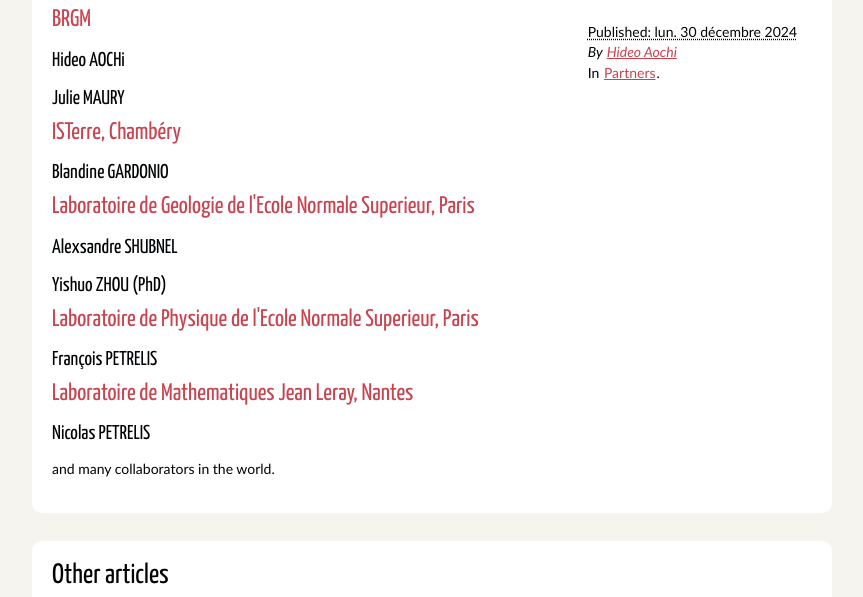
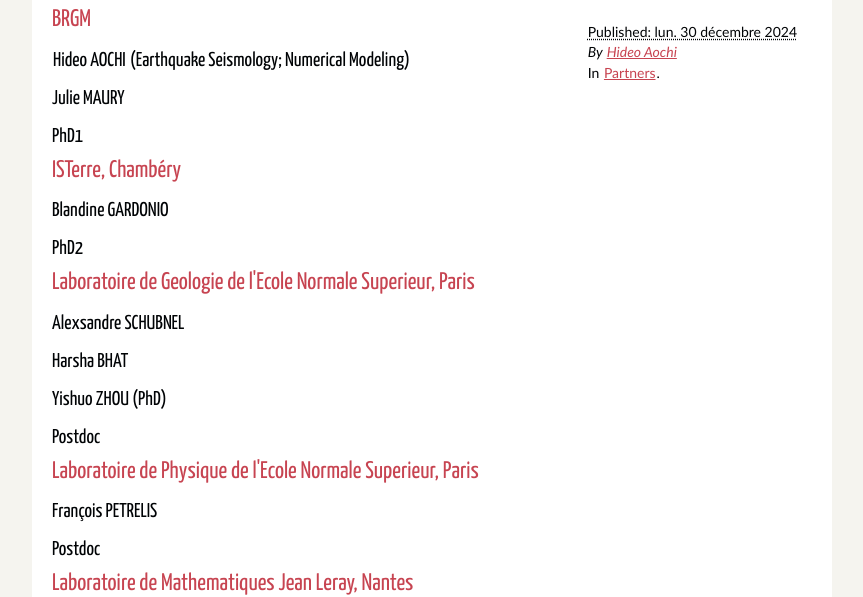
Before and after one commit to aochihi/anr-prems, a plain HTML site: page category/partners.html in a window 1280 px wide. Shown: the part 217-814 px from the top of the page, without its empty margins (208-1071 px from the left). Drawn offline with Linux system fonts and the light colour scheme; a web font is replaced by a local one.

Commit message:
Add files via upload

```diff
--- a/category/partners.html
+++ b/category/partners.html
@@ -34,15 +34,20 @@
 <p>In <a href="https://aochihi.github.io/anr-prems/category/partners.html">Partners</a>.</p>
 
 </footer><!-- /.post-info --><h2>BRGM</h2>
-<h3>Hideo AOCHi</h3>
+<h3><a href="https://aochihi.github.io">Hideo AOCHI</a> (Earthquake Seismology; Numerical Modeling)</h3>
 <h3>Julie MAURY</h3>
+<h3>PhD1</h3>
 <h2>ISTerre, Chambéry</h2>
 <h3>Blandine GARDONIO</h3>
+<h3>PhD2</h3>
 <h2>Laboratoire de Geologie de l'Ecole Normale Superieur, Paris</h2>
-<h3>Alexsandre SHUBNEL</h3>
+<h3>Alexsandre SCHUBNEL</h3>
+<h3>Harsha BHAT</h3>
 <h3>Yishuo ZHOU (PhD)</h3>
+<h3>Postdoc</h3>
 <h2>Laboratoire de Physique de l'Ecole Normale Superieur, Paris</h2>
 <h3>François PETRELIS</h3>
+<h3>Postdoc</h3>
 <h2>Laboratoire de Mathematiques Jean Leray, Nantes</h2>
 <h3>Nicolas PETRELIS</h3>
 <p>and many collaborators in the world. </p>                </article>
```
